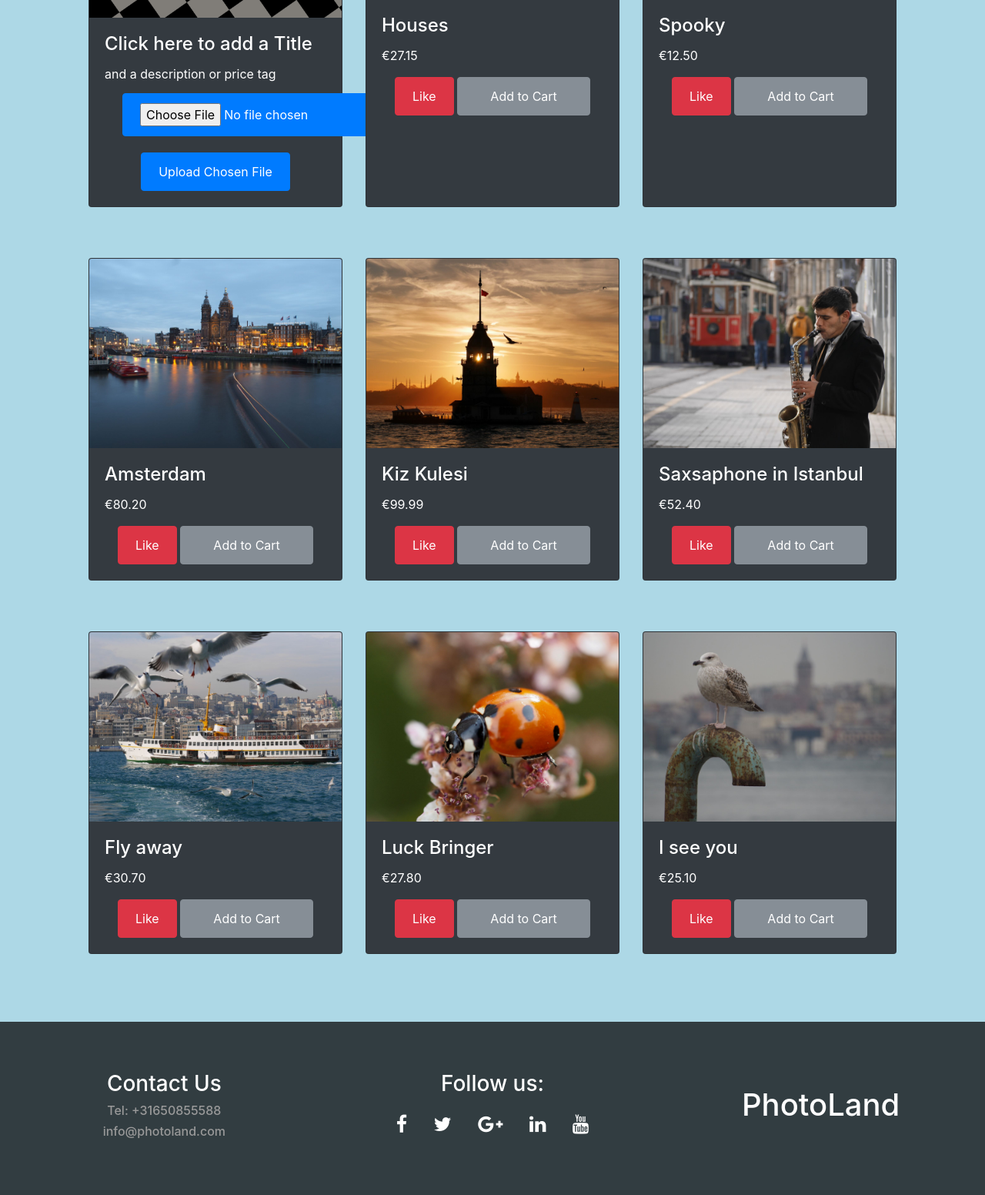
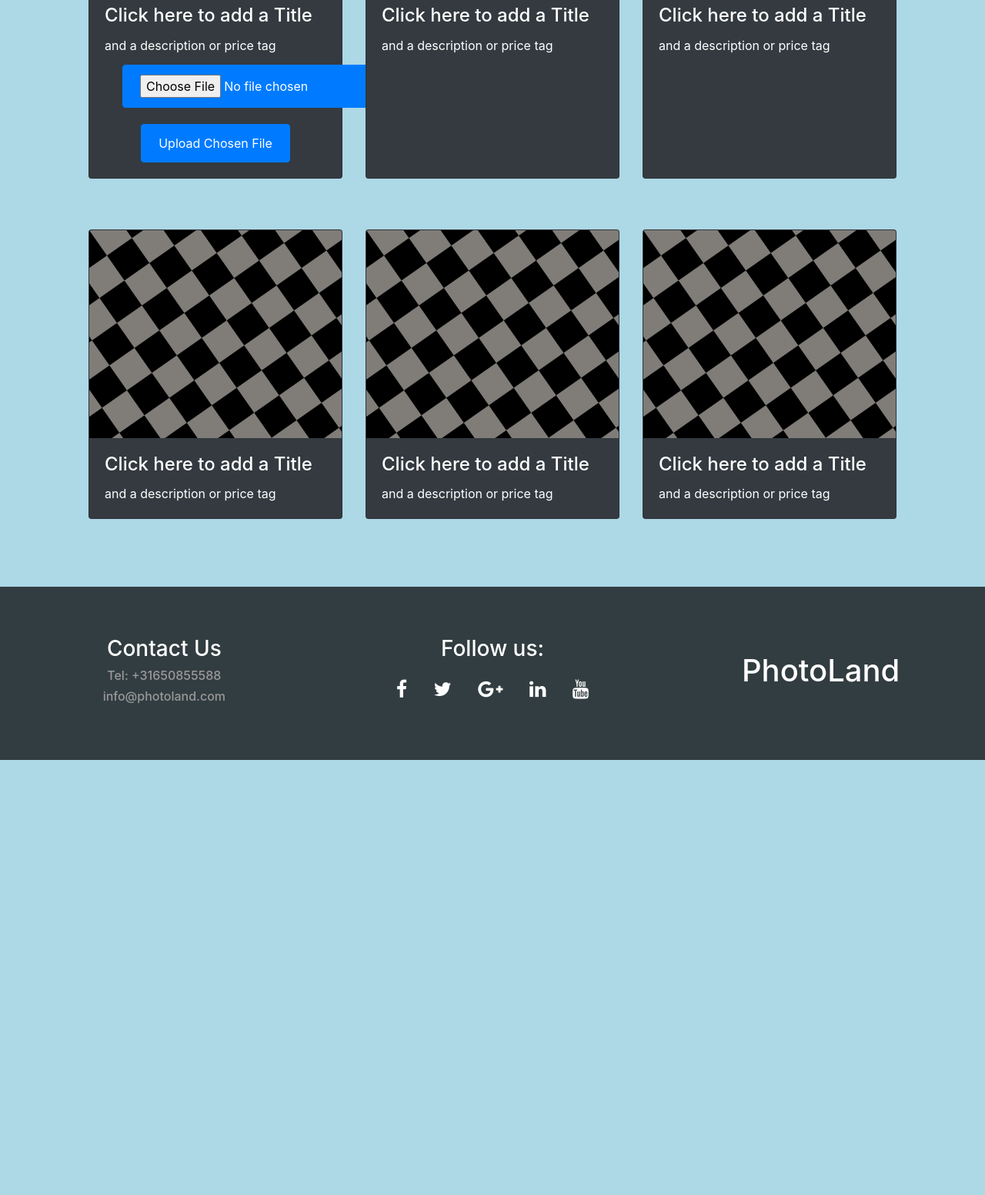
Before and after one commit to s157927/my-first-blog, a Django app: template blog/templates/blog/newUser.html in a window 1280 px wide. Shown: the part 764-2316 px from the top of the page at 77% size. After the commit the page ends 1751 px from the top, so only its background shows below. Run offline with Django 3.2, Linux system fonts and the light colour scheme; a user stored in the database is signed in; tables that the repository leaves empty hold one stand-in row (values such as "Sample post"); the template is opened without the code that fills it: most values are stand-ins (such as "Sample title", 1, 10 or a date in 2020); some libraries are stand-ins or nearby versions.

Commit message:
Start of image upload

```diff
--- a/blog/forms.py
+++ b/blog/forms.py
@@ -1,6 +1,7 @@
 from django import forms
 from django.contrib.auth.forms import UserCreationForm
 from django.contrib.auth.models import User
+
 
 
 class SignUpForm(UserCreationForm):
--- a/blog/static/js/main.js
+++ b/blog/static/js/main.js
@@ -51,6 +51,7 @@ $(document).ready(() => {
 
 
 
+
 /*
   $('.card-btn1').on('click', () => {
     if ($(".card-btn1").is(":disabled"))
--- a/blog/templates/blog/discover.html
+++ b/blog/templates/blog/discover.html
@@ -18,7 +18,7 @@
   <body>
     <!--START OF NAVIGATION BAR -->
     <nav class="navbar navbar-expand-md navbar-dark bg-dark fixed-top">
-      <a class="navbar-brand" href="{% url 'index' %}">PhotoLand</a>
+      <a class="navbar-brand" href="{% url 'discover' %}">PhotoLand</a>
       <button class="navbar-toggler" type="button" data-toggle="collapse" data-target="#navbarsExampleDefault" aria-controls="navbarsExampleDefault" aria-expanded="false" aria-label="Toggle navigation">
         <span class="navbar-toggler-icon"></span>
       </button>
--- a/blog/templates/blog/newUser.html
+++ b/blog/templates/blog/newUser.html
@@ -18,7 +18,7 @@
   <body>
     <!--START OF NAVIGATION BAR -->
     <nav class="navbar navbar-expand-md navbar-dark bg-dark fixed-top">
-      <a class="navbar-brand" href="{% url 'index' %}">PhotoLand</a>
+      <a class="navbar-brand" href="{% url 'discover' %}">PhotoLand</a>
       <button class="navbar-toggler" type="button" data-toggle="collapse" data-target="#navbarsExampleDefault" aria-controls="navbarsExampleDefault" aria-expanded="false" aria-label="Toggle navigation">
         <span class="navbar-toggler-icon"></span>
       </button>
@@ -62,17 +62,44 @@
       <div class="Profile-info container">
         <div class="row">
           <div class="pp col-md-6">
-            <img class="profile-pic" src="{% static 'img/emptyPP.png' %}" alt="Profile Picture">
+            {% if uploaded_file_url %}
+              <!--
+              <img class="profile-pic" src="{% static 'img/emptyPP.png' %}" alt="Profile Picture">
+            -->
+              <img class="profile-pic" src="{% static 'img/upload.png' %}" alt="Profile Picture">
+            {% else %}
+              <img class="profile-pic" src="{% static 'img/emptyPP.png' %}" alt="Profile Picture">
+            {% endif %}
           </div>
           <div class="artist-info col-md-6">
             <h2> {{ user.username }} </h2>
             <h5 style="color: #737373"> {{ user.first_name }}{{ user.last_name }}</h5>
             <br>
             <div>
-              <button id="followbtn" type="button" class="profile-btn btn btn-primary">Upload Profile Picture</button>
+              <a id="UploadPP" type="button" href="{% url 'simple_upload' %}" class="profile-btn btn btn-primary">Upload Profile Picture</a>
               <!--<button type="button" class="btn btn-danger">Like</button>-->
               <button type="button" class="profile-btn btn btn-success">Share</button>
-              <button type="button" class="profile-btn btn btn-dark">Contact</button>
+              <button type="button" class="profile-btn btn btn-dark" data-toggle="modal" data-target="#myModal">Contact</button>
+
+                <!-- Modal -->
+                <div class="modal fade" id="myModal" role="dialog">
+                  <div class="modal-dialog">
+                    <!-- Modal content-->
+                    <div class="modal-content">
+                      <div class="modal-header">
+                        <button type="button" class="close" data-dismiss="modal">&times;</button>
+                        <h4 class="modal-title">E-mail</h4>
+                      </div>
+                      <div class="modal-body">
+                        <p>{{ user.email }}</p>
+                      </div>
+                      <div class="modal-footer">
+                        <button type="button" class="btn btn-default" data-dismiss="modal">Close</button>
+                      </div>
+                    </div>
+
+                  </div>
+                </div>
             </div>
           </div>
         </div>
@@ -99,37 +126,41 @@
             </div>
             <!--<p class="card-text"><small class="text-muted">Last updated 3 mins ago</small></p>-->
             <div class="card-btn text-center">
+              <!-- File Selector -->
               <span id="fileselector">
                 <label class="btn btn-default" for="upload-file-selector">
                     <input id="upload-file-selector" type="file" class="btn btn-primary"/>
                     <i class="fa_icon icon-upload-alt margin-correction"></i>
                 </label>
               </span>
+
               <input type="button" value="Upload Chosen File" class="btn btn-primary"/>
             </div>
           </div>
         </div>
         <div class="card text-white bg-dark mb-3">
-          <img class="card-img-top" src="{% static 'img/Photos/houses.JPG' %}" alt="Card image cap">
+          <img class="card-img-top" src="{% static 'img/upload.png' %}" alt="Card image cap">
           <div class="card-body">
-            <h4 class="card-title">Houses</h4>
-            <p class="card-text">€27.15</p>
+            <div id="edit" contenteditable="true">
+              <h4 class="card-title">Click here to add a Title</h4>
+              <p class="card-text">and a description or price tag</p>
+            </div>
             <!--<p class="card-text"><small class="text-muted">Last updated 3 mins ago</small></p>-->
             <div class="card-btn text-center">
-              <button type="button" class="card-btn1 btn btn-danger">Like</button>
-              <button type="button" class="card-btn2 btn btn-secondary" Style="width: 60%;">Add to Cart</button>
+
             </div>
           </div>
         </div>
         <div class="card text-white bg-dark mb-3">
-          <img class="card-img-top" src="{% static 'img/Photos/guvercin.JPG' %}" alt="Card image cap">
+          <img class="card-img-top" src="{% static 'img/upload.png' %}" alt="Card image cap">
           <div class="card-body">
-            <h4 class="card-title">Spooky</h4>
-            <p class="card-text">€12.50</p>
+            <div id="edit" contenteditable="true">
+              <h4 class="card-title">Click here to add a Title</h4>
+              <p class="card-text">and a description or price tag</p>
+            </div>
             <!--<p class="card-text"><small class="text-muted">Last updated 3 mins ago</small></p>-->
             <div class="card-btn text-center">
-              <button type="button" class="card-btn1 btn btn-danger">Like</button>
-              <button type="button" class="card-btn2 btn btn-secondary" Style="width: 60%;">Add to Cart</button>
+
             </div>
           </div>
         </div>
@@ -138,83 +169,47 @@
     <!-- START OF CARD GROUPS ROW2-->
       <div class="card-deck">
         <div class="card text-white bg-dark mb-3">
-          <img class="card-img-top" src="{% static 'img/Photos/Amsterdam.jpeg' %}" alt="Card image cap">
+          <img class="card-img-top" src="{% static 'img/upload.png' %}" alt="Card image cap">
           <div class="card-body">
-            <h4 class="card-title">Amsterdam</h4>
-            <p class="card-text">€80.20</p>
+            <div id="edit" contenteditable="true">
+              <h4 class="card-title">Click here to add a Title</h4>
+              <p class="card-text">and a description or price tag</p>
+            </div>
             <!--<p class="card-text"><small class="text-muted">Last updated 3 mins ago</small></p>-->
             <div class="card-btn text-center">
-              <button type="button" class="card-btn1 btn btn-danger">Like</button>
-              <button type="button" class="card-btn2 btn btn-secondary" Style="width: 60%;">Add to Cart</button>
+
             </div>
           </div>
         </div>
         <div class="card text-white bg-dark mb-3">
-          <img class="card-img-top" src="{% static 'img/Photos/kizKulesi.jpeg' %}" alt="Card image cap">
+          <img class="card-img-top" src="{% static 'img/upload.png' %}" alt="Card image cap">
           <div class="card-body">
-            <h4 class="card-title">Kiz Kulesi</h4>
-            <p class="card-text">€99.99</p>
+            <div id="edit" contenteditable="true">
+              <h4 class="card-title">Click here to add a Title</h4>
+              <p class="card-text">and a description or price tag</p>
+            </div>
             <!--<p class="card-text"><small class="text-muted">Last updated 3 mins ago</small></p>-->
             <div class="card-btn text-center">
-              <button type="button" class="card-btn1 btn btn-danger">Like</button>
-              <button type="button" class="card-btn2 btn btn-secondary" Style="width: 60%;">Add to Cart</button>
+
             </div>
           </div>
         </div>
         <div class="card text-white bg-dark mb-3">
-          <img class="card-img-top" src="{% static 'img/Photos/sax.jpeg' %}" alt="Card image cap">
+          <img class="card-img-top" src="{% static 'img/upload.png' %}" alt="Card image cap">
           <div class="card-body">
-            <h4 class="card-title">Saxsaphone in Istanbul</h4>
-            <p class="card-text">€52.40</p>
+            <div id="edit" contenteditable="true">
+              <h4 class="card-title">Click here to add a Title</h4>
+              <p class="card-text">and a description or price tag</p>
+            </div>
             <!--<p class="card-text"><small class="text-muted">Last updated 3 mins ago</small></p>-->
             <div class="card-btn text-center">
-              <button type="button" class="card-btn1 btn btn-danger">Like</button>
-              <button type="button" class="card-btn2 btn btn-secondary" Style="width: 60%;">Add to Cart</button>
+
             </div>
           </div>
         </div>
       </div>
     <!-- END OF CARD GROUPS ROW2-->
-    <!-- START OF CARD GROUPS ROW3-->
-      <div class="card-deck">
-        <div class="card text-white bg-dark mb-3">
-          <img class="card-img-top" src="{% static 'img/Photos/boat.jpeg' %}" alt="Card image cap">
-          <div class="card-body">
-            <h4 class="card-title">Fly away</h4>
-            <p class="card-text">€30.70</p>
-            <!--<p class="card-text"><small class="text-muted">Last updated 3 mins ago</small></p>-->
-            <div class="card-btn text-center">
-              <button type="button" class="card-btn1 btn btn-danger">Like</button>
-              <button type="button" class="card-btn2 btn btn-secondary" Style="width: 60%;">Add to Cart</button>
-            </div>
-          </div>
-        </div>
-        <div class="card text-white bg-dark mb-3">
-          <img class="card-img-top" src="{% static 'img/Photos/luck.jpeg' %}" alt="Card image cap">
-          <div class="card-body">
-            <h4 class="card-title">Luck Bringer</h4>
-            <p class="card-text">€27.80</p>
-            <!--<p class="card-text"><small class="text-muted">Last updated 3 mins ago</small></p>-->
-            <div class="card-btn text-center">
-              <button type="button" class="card-btn1 btn btn-danger">Like</button>
-              <button type="button" class="card-btn2 btn btn-secondary" Style="width: 60%;">Add to Cart</button>
-            </div>
-          </div>
-        </div>
-        <div class="card text-white bg-dark mb-3">
-          <img class="card-img-top" src="{% static 'img/Photos/bird.jpeg' %}" alt="Card image cap">
-          <div class="card-body">
-            <h4 class="card-title">I see you</h4>
-            <p class="card-text">€25.10</p>
-            <!--<p class="card-text"><small class="text-muted">Last updated 3 mins ago</small></p>-->
-            <div class="card-btn text-center">
-              <button type="button" class="card-btn1 btn btn-danger">Like</button>
-              <button type="button" class="card-btn2 btn btn-secondary" Style="width: 60%;">Add to Cart</button>
-            </div>
-          </div>
-        </div>
-      </div>
-    <!-- END OF CARD GROUPS ROW3-->
+
     <br>
     <br>
     <br>
--- a/blog/urls.py
+++ b/blog/urls.py
@@ -1,4 +1,6 @@
 from django.conf.urls import url
+from django.conf import settings
+from django.conf.urls.static import static
 from . import views
 from django.contrib.auth import views as auth_views
 from blog import views as blog_views
@@ -11,5 +13,9 @@ urlpatterns = [
     url(r'^login/$', auth_views.login, name='login'),
     url(r'^logout/$', auth_views.logout, name='logout'),
     url(r'^signup/$', views.signup, name='signup'),
+    url(r'^simple_upload/$', views.simple_upload, name='simple_upload'),
 
 ]
+
+if settings.DEBUG:
+    urlpatterns += static(settings.MEDIA_URL, document_root=settings.MEDIA_ROOT)
--- a/mysite/settings.py
+++ b/mysite/settings.py
@@ -121,3 +121,8 @@ LOGIN_REDIRECT_URL =  '/newUser'
 
 STATIC_URL = '/static/'
 STATIC_ROOT = os.path.join(BASE_DIR, 'static')
+
+
+
+MEDIA_URL = '/media/'
+MEDIA_ROOT = os.path.join(BASE_DIR, "blog", "static", "media")
```
Also changed, not shown: blog/templates/blog/model_form_upload.html (added, +7 -0 lines), blog/templates/blog/simple_upload.html (added, +39 -0 lines), blog/templates/blog/test.html (deleted, +0 -314 lines), blog/views.py (+16 -1 lines).
